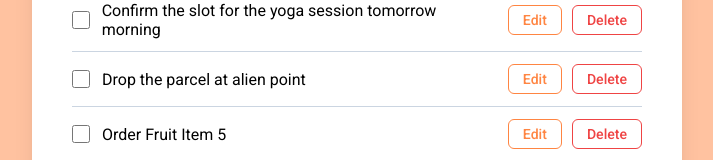
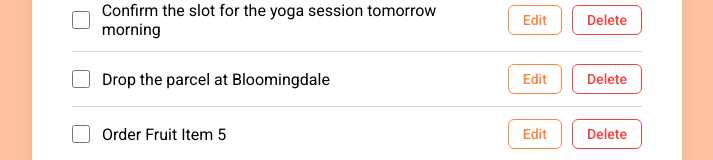
Before and after one commit to Ammisettychamu33/enhancement-of-simple-todos, a React (Create React App) app: page / in a window 1280 px wide. Shown: the part 339-499 px from the top of the page, without its empty margins (283-996 px from the left). Built offline with nearby package versions, Linux system fonts and the light colour scheme.

Commit message:
Update item 4 initial title to Drop the parcel at Bloomingdale

```diff
--- a/src/components/SimpleTodos/index.jsx
+++ b/src/components/SimpleTodos/index.jsx
@@ -21,7 +21,7 @@ const initialTodosList = [
   },
   {
     id: 4,
-    title: 'Drop the parcel at alien point',
+    title: 'Drop the parcel at Bloomingdale',
     isCompleted: false,
   },
   {
```
